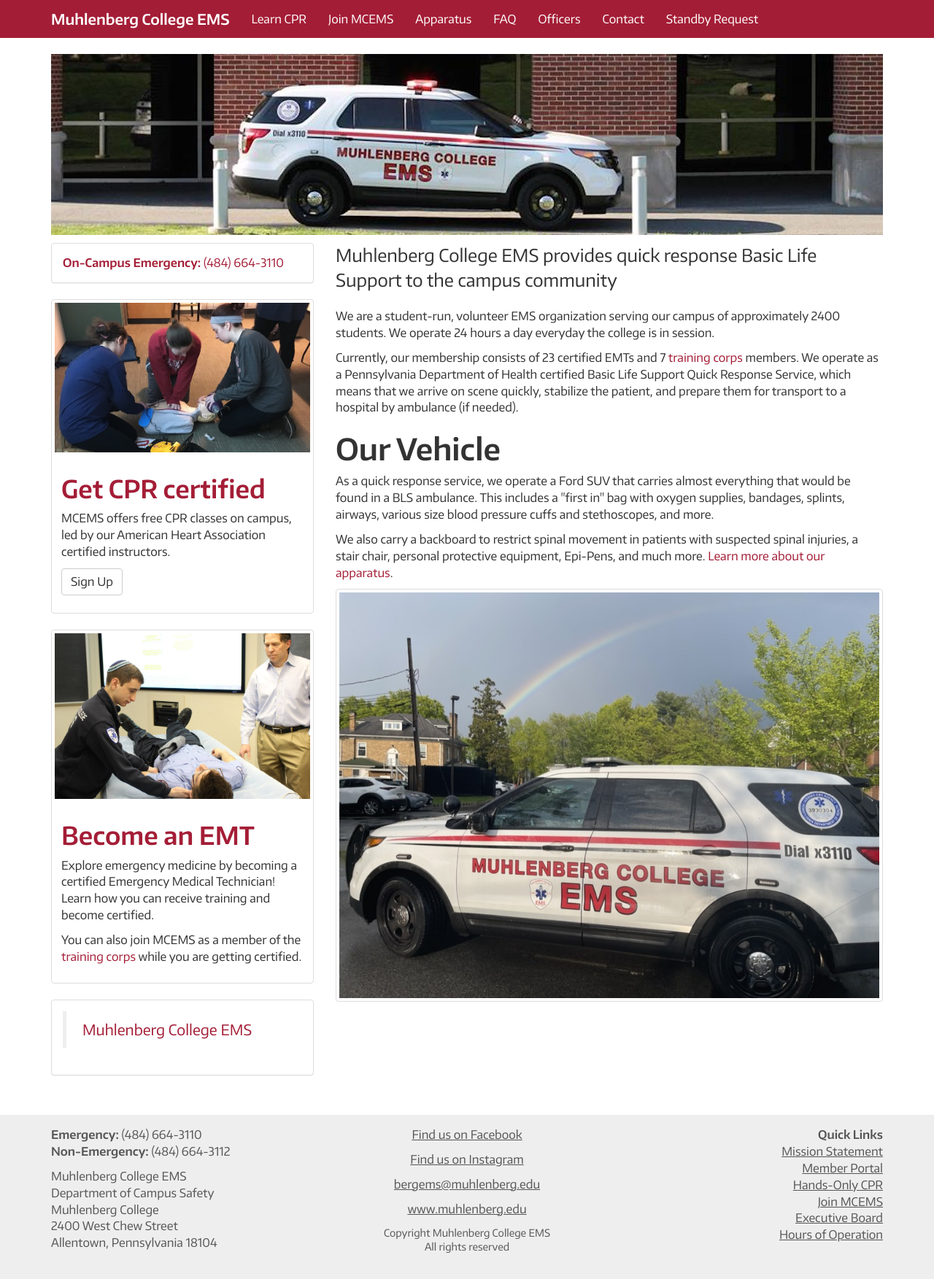
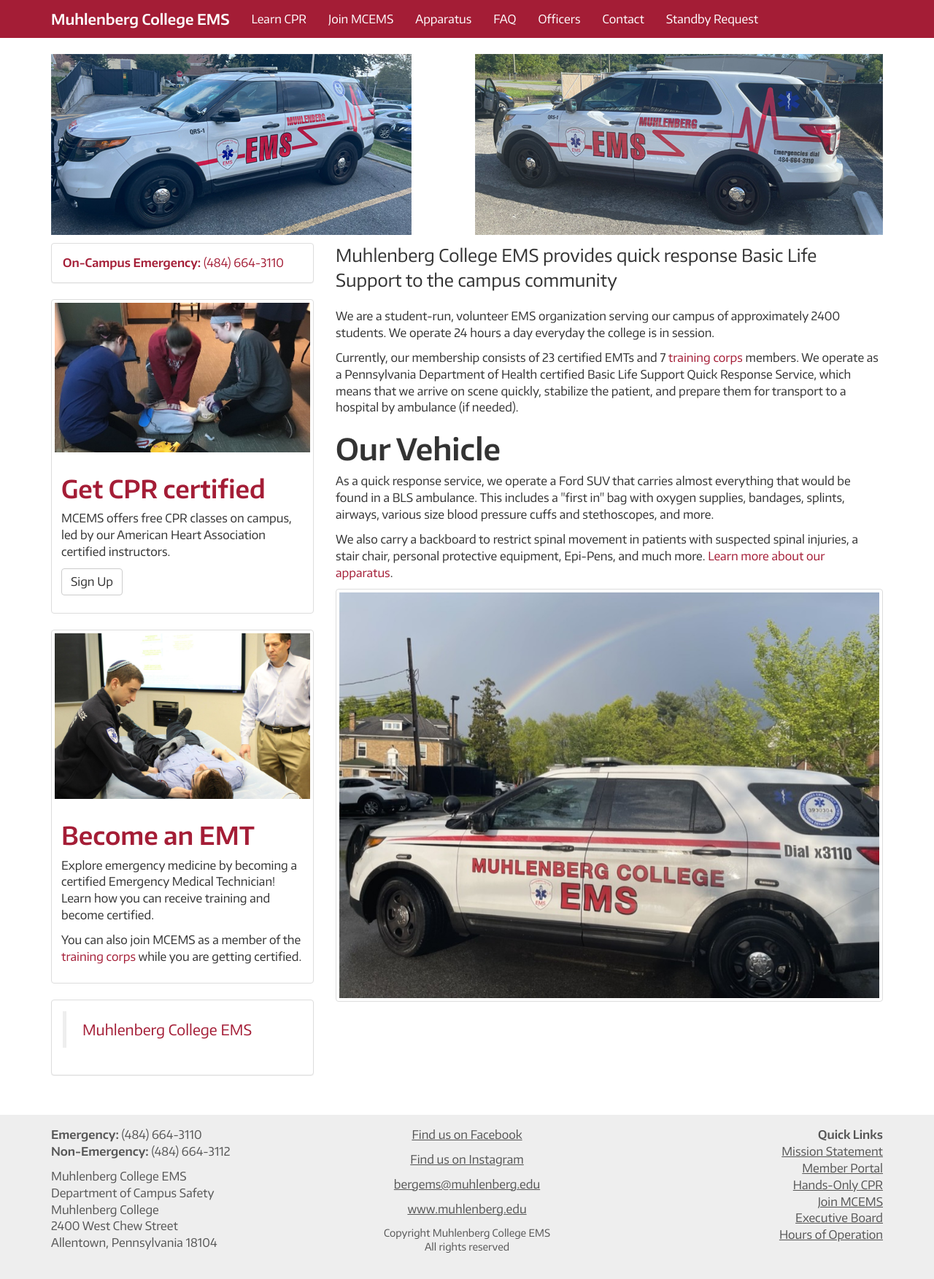
Before and after one commit to MCEMS/www, a Jekyll site: the page built from index.html, in a window 1280 px wide. Shown: the whole page at 73% size. Built offline with Jekyll 4.4.1, drawn with Linux system fonts in a browser that asks for light colours; nearby versions of some CDN libraries.

Commit message:
Update default.html

```diff
--- a/_layouts/default.html
+++ b/_layouts/default.html
@@ -50,7 +50,7 @@
     <div class="container">
       <div class="row hidden-sm hidden-xs">
         <div class="col-sm-12">
-          <p><img class="banner" src="/assets/images/QRS_LSC.jpg"></p>
+          <p><img class="banner" src="/assets/images/banner.jpg"></p>
         </div>
       </div>
       {{ content }}
```
